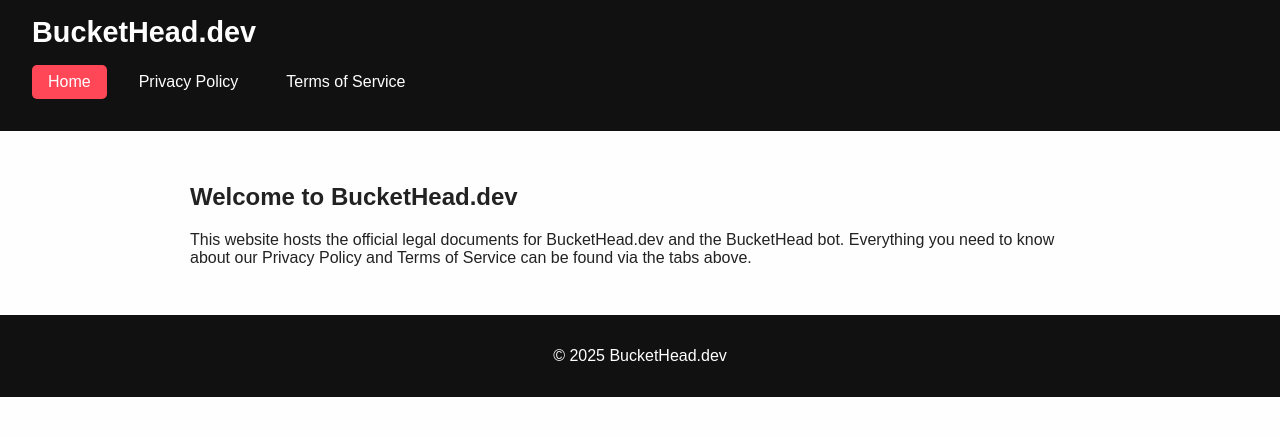
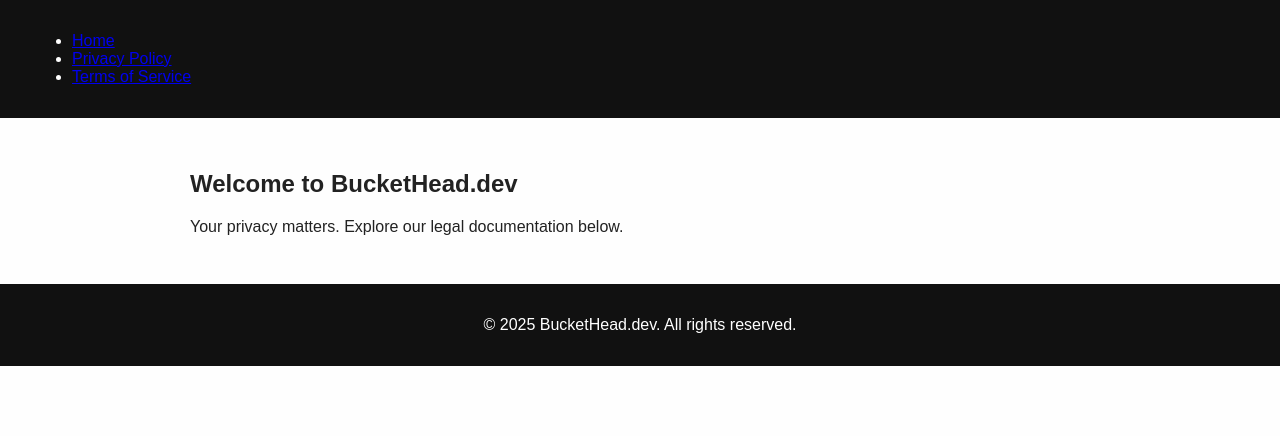
Before and after one commit to Brayden1609/Tinker-bot, a website: page dashboard/index.html in a window 1280 px wide. Drawn offline with Linux system fonts and the light colour scheme.

Commit message:
Update index.html

```diff
--- a/dashboard/index.html
+++ b/dashboard/index.html
@@ -8,9 +8,8 @@
 </head>
 <body>
     <header>
-        <h1>BucketHead.dev</h1>
         <nav>
-            <ul class="tabs">
+            <ul class="nav-tabs">
                 <li><a href="index.html" class="active">Home</a></li>
                 <li><a href="privacy.html">Privacy Policy</a></li>
                 <li><a href="tos.html">Terms of Service</a></li>
@@ -19,14 +18,14 @@
     </header>
 
     <main>
-        <section>
-            <h2>Welcome to BucketHead.dev</h2>
-            <p>This website hosts the official legal documents for BucketHead.dev and the BucketHead bot. Everything you need to know about our Privacy Policy and Terms of Service can be found via the tabs above.</p>
+        <section class="hero">
+            <h1>Welcome to BucketHead.dev</h1>
+            <p>Your privacy matters. Explore our legal documentation below.</p>
         </section>
     </main>
 
     <footer>
-        <p>&copy; 2025 BucketHead.dev</p>
+        <p>&copy; 2025 BucketHead.dev. All rights reserved.</p>
     </footer>
 </body>
 </html>
```
